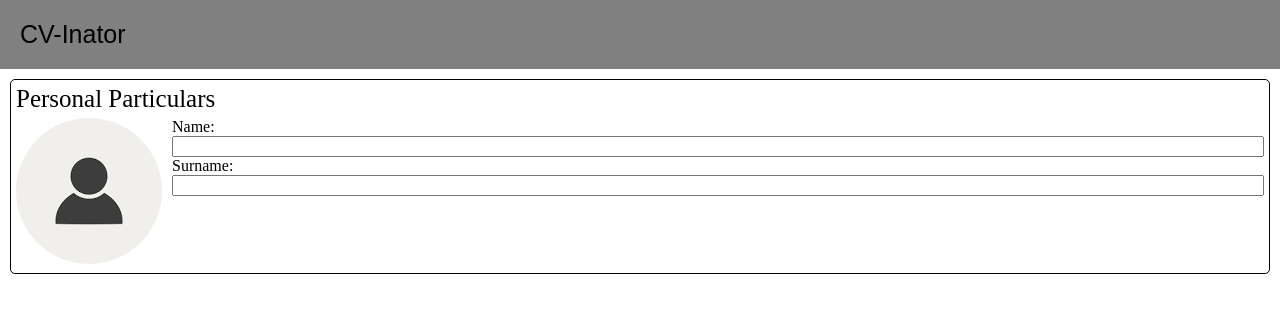
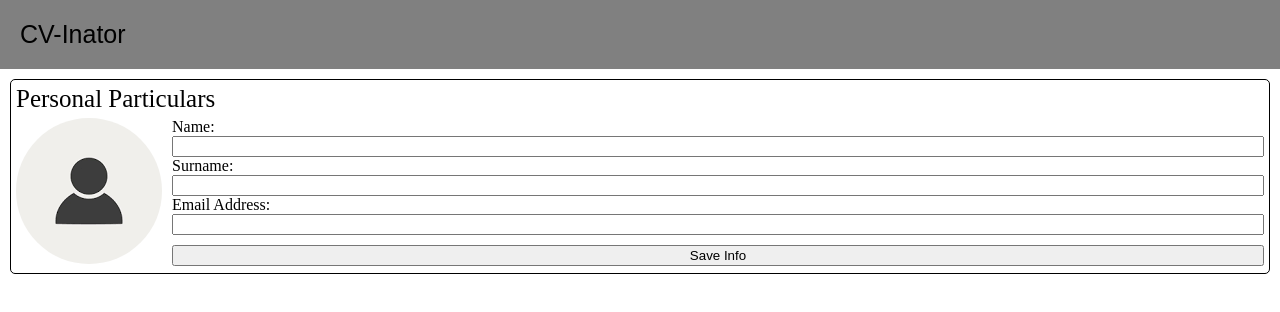
Before and after one commit to SKYWVRD/cv-builder, a React (Create React App) app: page / in a window 1280 px wide. Shown: the top 312 px of the page. Built offline with nearby package versions, Linux system fonts and the light colour scheme.

Commit message:
Add personal info input and editing logic

```diff
--- a/src/components/main-components/Personal.js
+++ b/src/components/main-components/Personal.js
@@ -1,9 +1,40 @@
-import { Component } from 'react'
+import { useState } from 'react'
 import defaultImage from '../../images/default-image.png'
 
-class Personal extends Component {
+function Personal () {
 
-    render (){
+    const[isSaved, setIsSaved] = useState (false)
+    const[personalInfo, setInfo] = useState(
+        {
+            name: '',
+            surname: '',
+            email: '',
+        }
+    )
+
+    const handleChange = (event) => {
+        const { name, value } = event.target
+        setInfo(prev => ({
+            ...prev,
+            [name]: value,
+        }))
+
+    }
+
+
+    const handleSave = () => {
+        setIsSaved(true)
+    }
+
+
+    const handleEdit = () => {
+        setIsSaved(false)
+        setInfo(prev => ({
+            ...prev
+        }))
+    }
+
+
     return (
             <div className='personal'>
                 <div className='section-heading'>
@@ -13,23 +44,67 @@ class Personal extends Component {
                     <div className='personal-picture'>
                         <img src={defaultImage} alt='Candidate'/>
                     </div>
+                    {!isSaved ? <Form personalInfo={ personalInfo } handleChange = { handleChange} handleSave = { handleSave }/>
+                    : <Display personalInfo={ personalInfo } handleEdit={ handleEdit }/>}
+                </div>
+            </div>
+    )
+}
+
+
+
+const Display = ( { personalInfo, handleEdit}) => {
+
+    return(
+        <div className='personal-form'>
+                <label htmlFor='name'>Name:</label>
+                <div className='name'>{personalInfo.name}</div>
+                <label htmlFor='surname'>Surname:</label>
+                <div className='name'>{personalInfo.surname}</div>
+                <label htmlFor='Email'>Email Address:</label>
+                <div className='name'>{personalInfo.email}</div>
+                <input className='edit-button'
+                    name='submit'
+                    type='button'
+                    value='Edit Info'
+                    onClick= { handleEdit }
+                />
+        </div>
+    )
+}
+
+const Form = ( { personalInfo, handleChange, handleSave }) => {
+    return (
         <form className='personal-form'>
             <label htmlFor='name'>Name:</label>
             <input
                 name='name'
                 type='Text'
+                value={personalInfo.name}
+                onChange={ handleChange }
             />
             <label htmlFor='surname'>Surname:</label>
             <input
                 name='surname'
                 type='Text'
+                value={personalInfo.surname}
+                onChange={ handleChange }
+            />
+            <label htmlFor='Email'>Email Address:</label>
+            <input
+                name='email'
+                type='Text'
+                value={personalInfo.email}
+                onChange={ handleChange }
+            />
+            <input className='submit-button'
+                name='submit'
+                type='button'
+                value='Save Info'
+                onClick = { handleSave }
             />
         </form>
-                </div>
-
-            </div>
     )
-    }
 }
 
 
--- a/src/index.css
+++ b/src/index.css
@@ -44,8 +44,19 @@ body {
     margin-left: 10px;
 }
 
+
 .personal-picture > img{
     border-radius: 50%;
+    transition: 0.25s;
+}
+
+.personal-picture > img:hover {
+   border-radius: 25%;
+}
+
+
+.submit-button {
+    margin-top: 10px;
 }
 
 
```
Lines whose indentation alone changed are shown as unchanged.
